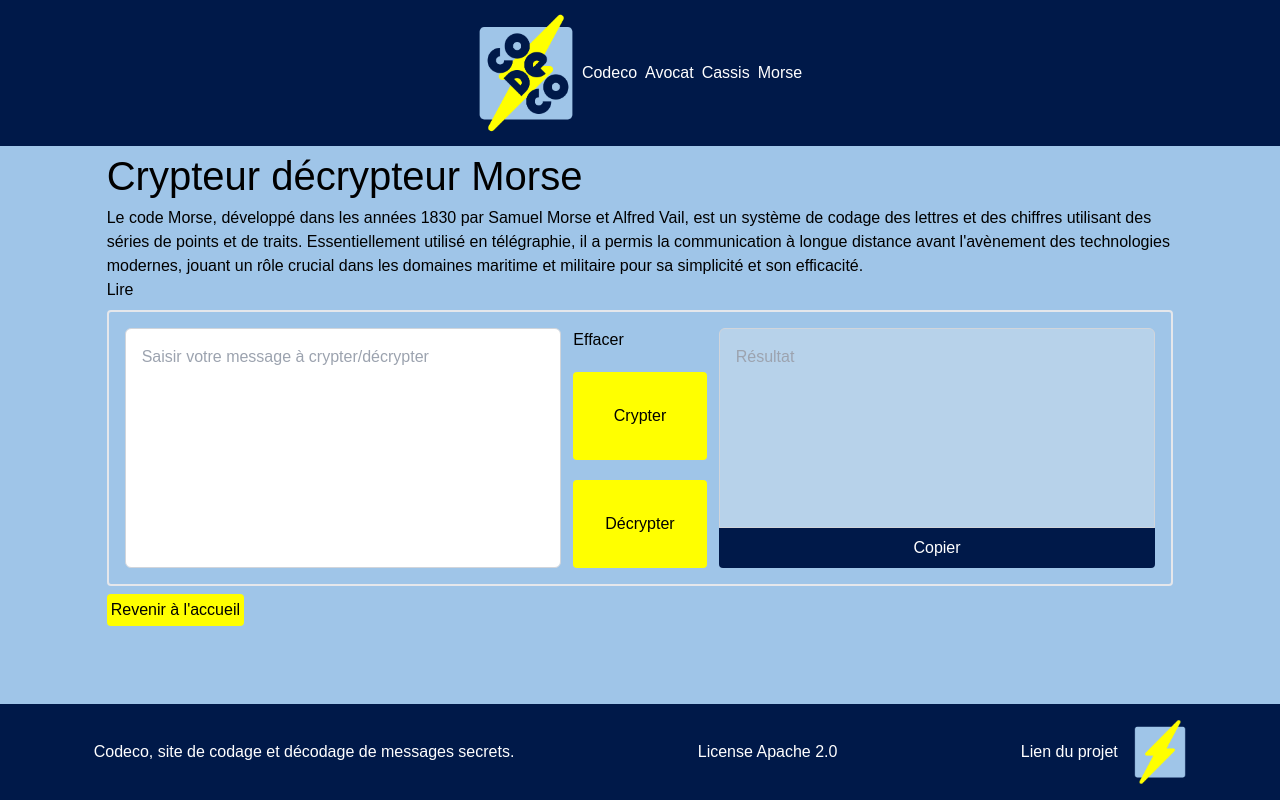
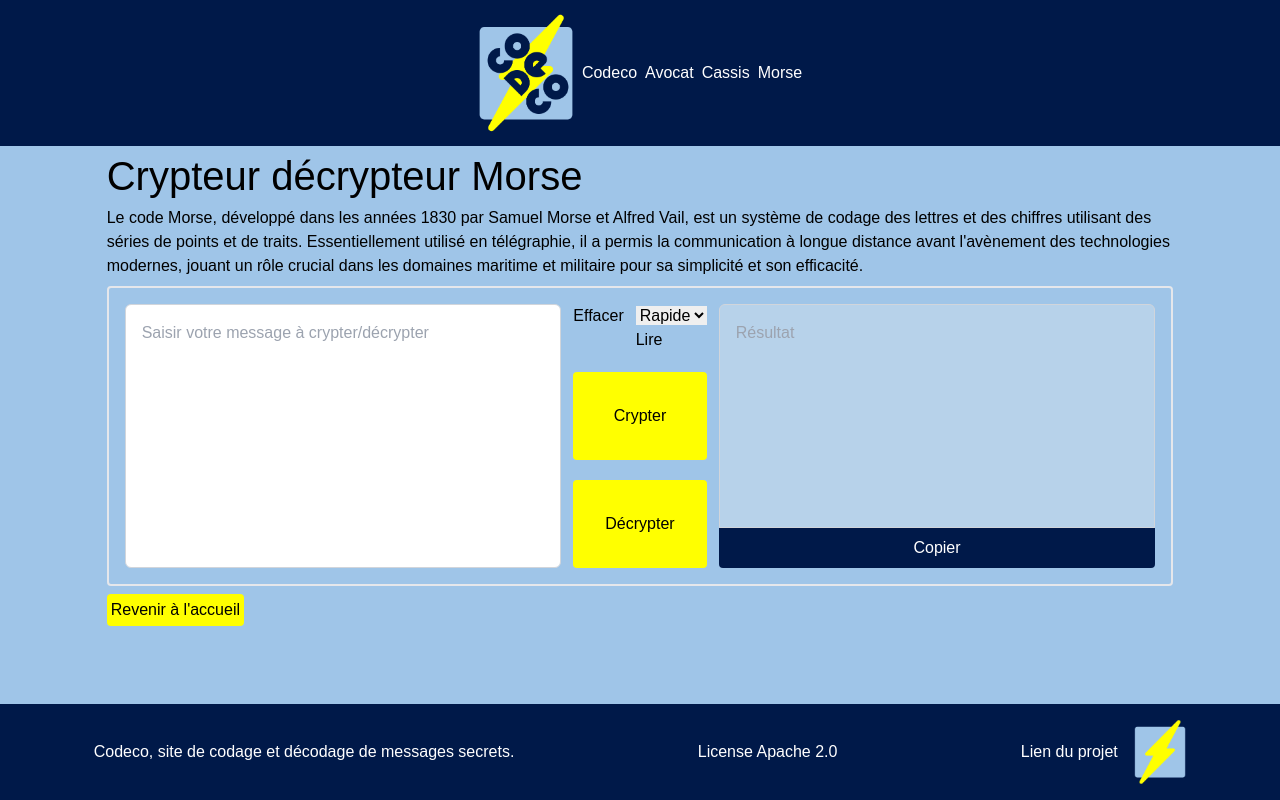
Before and after one commit to XavierLeClavier/codeco, a React (Create React App) app: page /morse in a window 1280 px wide. Built offline with nearby package versions, Linux system fonts and the light colour scheme.

Commit message:
Add audio files and update Convert and Morse component, the function works, started speed choice implantation

```diff
--- a/src/elements/Convert.js
+++ b/src/elements/Convert.js
@@ -1,7 +1,7 @@
 import React, { useState, useRef } from 'react';
 import ButtonElement from './ButtonElement';
 
-function Convert({ ctexte, updateCtexte }) {
+function Convert({ ctexte, updateCtexte, playSound, affichelire }) {
 
     function copier() {
         navigator.clipboard.writeText(ctexte.current.value);
@@ -14,6 +14,7 @@ function Convert({ ctexte, updateCtexte }) {
     };
 
     const ntext = useRef();
+    const vitesse = useRef();
 
     const clearTextArea = () => {
         setTextAreaValue('');
@@ -24,7 +25,7 @@ function Convert({ ctexte, updateCtexte }) {
         <div className="border-2 rounded my-2 flex">
             <div className='m-4 flex-grow flex justify-center flex-col md:flex-row gap-3'>
                 <div className='w-full flex flex-col'>
-                <ButtonElement
+                    <ButtonElement
                         arrowFunction={clearTextArea}
                         text='Clear'
                         bStyle='md:hidden block place-self-end' />
@@ -39,10 +40,25 @@ function Convert({ ctexte, updateCtexte }) {
                     />
                 </div>
                 <div className='flex md:flex-col flex-row justify-center md:justify-around gap-5'>
-                    <ButtonElement
-                        arrowFunction={clearTextArea}
-                        text='Effacer'
-                        bStyle='hidden md:block place-self-start' />
+                    <div className='flex justify-between'>
+                        <ButtonElement
+                            arrowFunction={clearTextArea}
+                            text='Effacer'
+                            bStyle='hidden md:block place-self-start'
+                        />
+                        {affichelire &&
+                        <div>
+                            <select name='vitesse' id='vitesse' ref={vitesse}>
+                                <option value='1'>Rapide</option>
+                                <option value='0'>Lent</option>
+                            </select>
+                            <ButtonElement
+                                text='Lire'
+                                arrowFunction={() => playSound(ctexte.current.value, vitesse)}
+                            />
+                        </div>
+                        }
+                    </div>
                     <ButtonElement
                         arrowFunction={() => updateCtexte(1)}
                         bStyle='bg-secondary rounded'
--- a/src/pages/Morse.js
+++ b/src/pages/Morse.js
@@ -5,8 +5,8 @@ import ButtonElement from '../elements/ButtonElement.js';
 
 import courtshSound from '../audio/courtsh.wav';
 import longshSound from '../audio/longsh.wav';
-import courtlgSound from '../audio/courtlg.wav';
-import longlgSound from '../audio/longlg.wav';
+import courtlgSound from '../audio/courtlg.mp3';
+import longlgSound from '../audio/longlg.mp3';
 
 const courtsh = new Audio(courtshSound);
 const longsh = new Audio(longshSound);
@@ -138,36 +138,55 @@ export default function Morse() {
         }
     }
 
-    function playSound(partition){
-        console.log('This is the read partition : ' + partition)
+    function sleep(ms) {
+        return new Promise(resolve => setTimeout(resolve, ms));
+    }
 
-        for (let i = 0; i < partition.length; i++){
-            let letter = partition[i];
-            console.log('for started');
-            if (letter === '.'){
-                courtsh.play();
-                console.log("played .");
+    async function playSound(partition, vitesse) {
+        let letter;
+        let shortsound;
+        let longsound;
+        let shorttime;
+        let longtime;
+
+        if(vitesse==='1'){
+            shortsound = courtlg;
+            longsound = longlg;
+            shorttime=800;
+            longtime=1000;
+        }
+        else {
+            shortsound = courtsh;
+            longsound = longsh;
+            shorttime=400;
+            longtime=500;
+        }
+
+        for (let i = 0; i < partition.length; i++) {
+            if (partition[i] !== letter) {
+                letter = partition[i];
             }
-            else if (letter === '-'){
-                longsh.play();
-                console.log("played -");
-
+            if (letter === '.') {
+                shortsound.play();
+                //pause for 245 ms
+                await sleep(shorttime);
             }
-            else if (letter === ' '){
-                //pause for 100 ms
-                setTimeout(() => {}, 1000);
+            else if (letter === '-') {
+                longsound.play();
+                await sleep(longtime);
             }
-            else if (letter === '/'){
-                setTimeout(() => {}, 2000)
+            else if (letter === ' ') {
+                await sleep(shorttime);
             }
-            else{
-                longlg.play();
-                courtlg.play();
-                console.log("Unknown character: ", letter);
+            else if (letter === '/') {
+                await sleep(longtime)
             }
-            setTimeout(() => {}, 10);
+            else {
+                await sleep(1000)
+            }
         }
     }
+
 
     return (
         <div className='bg-primary flex justify-center'>
@@ -181,12 +200,11 @@ export default function Morse() {
                     technologies modernes, jouant un rôle crucial dans les domaines maritime
                     et militaire pour sa simplicité et son efficacité.
                 </p>
-                <ButtonElement
-                    text='Lire'
-                    arrowFunction={() => playSound(ctexte.current.value)}/>
                 <Convert
                     ctexte={ctexte}
                     updateCtexte={updateCtexte}
+                    playSound={playSound}
+                    affichelire={true}
                 />
                 <Link to="/">
                     <ButtonElement
```
Also changed, not shown: 2 other files (tests, documents, lock files or other folders).
